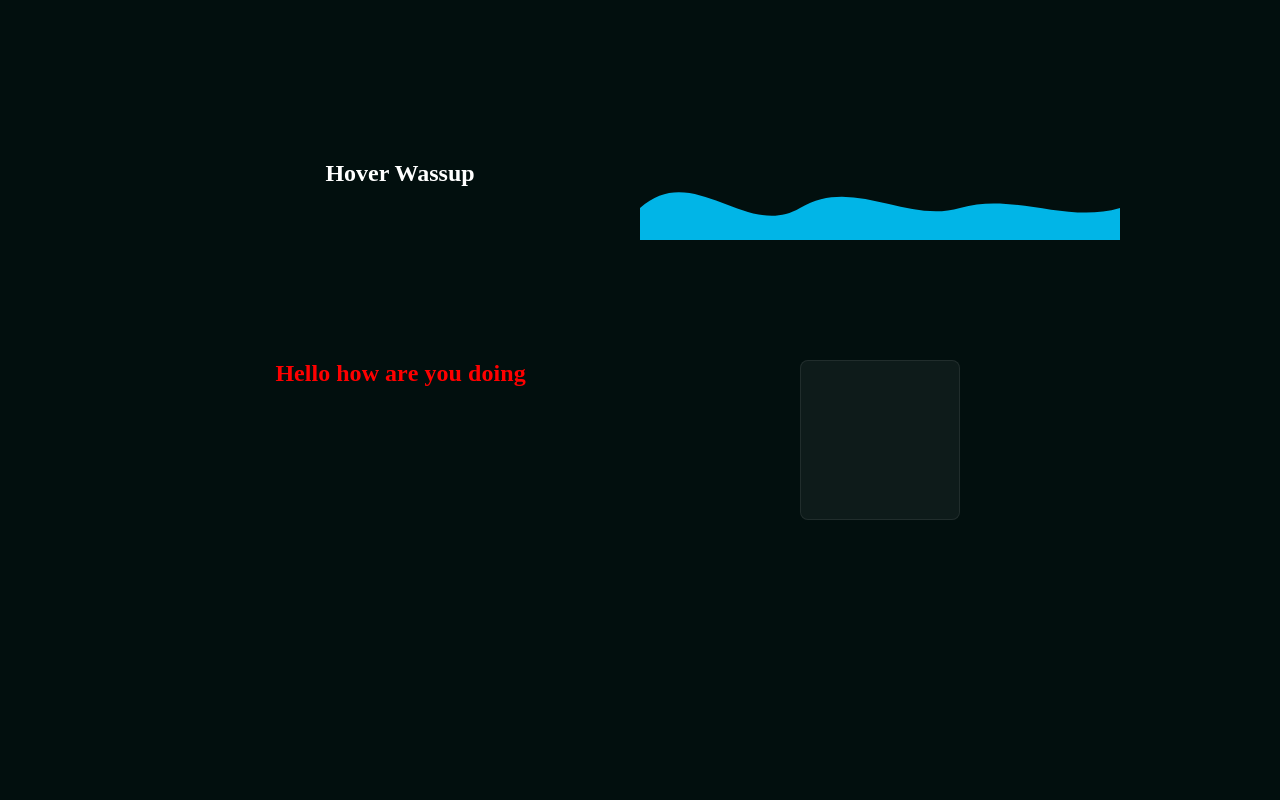
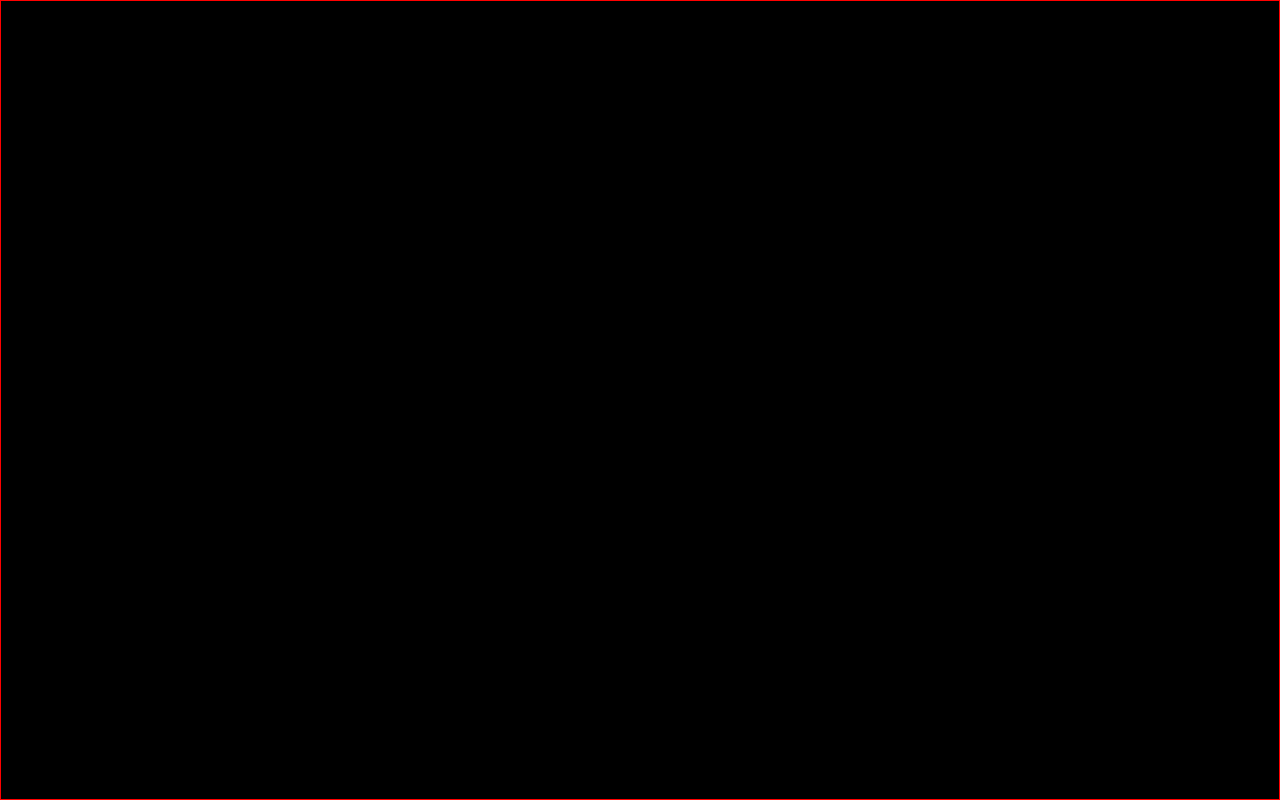
Before and after one commit to ElktrumElk/components, a React (Vite) app: page / in a window 1280 px wide. Built offline with nearby package versions, Linux system fonts and the light colour scheme.

Commit message:
Added the symantic Main component

```diff
--- a/src/App.tsx
+++ b/src/App.tsx
@@ -1,66 +1,19 @@
-import { Animation, Card, LetterAnimation, Page, SectionDivider, Text } from "./components";
-import GridView from "./lib/components/gridview/GridView";
-import Padding from "./lib/components/padding/Padding";
-import Hover from "./lib/components/pseudo/hover/Hover";
+import { Center, Container,   Page,   Text } from "./components";
+
 
 export default function App() {
   return (
     <Page
+    background="black"
       body={() => (
-        <Padding
-          padding="10rem"
-          child={() => (
-            <>
-              <GridView
-                child={() => (
-                  <>
-                    <Hover
-                      transition="transform .3s ease"
-                      style={{ color: "orange", transform: "scale(1.3)" }}
-                      child={() => (
-                        <Text text="Hover Wassup" type="h1" color="white" />
-                      )}
-                    />
-                    <SectionDivider animate variant="wave" direction="ltr"  duration={1000} flip fillColor="#02c8ff"/>
-
-                    <Animation
-                      isAutomatic
-                      duration={1000}
-                      iterations={Infinity}
-                      easing="linear"
-                      keyframes={[
-                        { transform: "translateY(20%)" },
-                        { transform: "translateY(0%)" },
-                        { transform: "translateY(20%)" },
-                      ]}
-                      style={{ width: "auto", height: "max-content" }}
-                      child={() => (
-                        <>
-                          <Hover
-                            style={{ color: "blue" }}
-                            transition="color 1s ease"
-                            child={() => (
-                              <LetterAnimation
-                                animation="glitch"
-                                textType="h1"
-                                text="Hello how are you doing"
-                                style={{ color: "red" }}
-                                iterations={Infinity}
-                                duration={3000}
-                              />
-                            )}
-                          />
-                        </>
-                      )}
-                    />
-                    <Card />
-                  </>
-                )}
-              />
-            </>
-          )}
-        />
-      )}
-    />
-  );
+        <>
+          <Container width="100%" height="100%" style={{border: '1px solid red'}} child={() => (
+            <Center child={() => (
+              <Text text="Welcome" type="h1"/>
+            )}/>
+          )}/>
+        </>
+  )}
+  />
+  )
 }
--- a/src/components.ts
+++ b/src/components.ts
@@ -40,6 +40,7 @@ export {default as Padding } from './lib/components/padding/Padding'
 export {default as GridView} from './lib/components/gridview/GridView'
 export {default as LetterAnimation} from './lib/components/letteranimation/LetterAnimation'
 export {default as Hover} from './lib/components/pseudo/hover/Hover'
+export {default as Main} from './lib/components/main/Main'
 // icon
 export { default as Icons } from "./lib/utility/icon";
 
--- /dev/null
+++ b/src/lib/components/main/Main.tsx
@@ -0,0 +1,28 @@
+import { useRef } from "react"
+import { _Main, type MainProp } from "./MainClass"
+
+
+const InitializeMain = () => {
+    const _main = useRef<_Main>(null)
+
+    if (!_main.current) {
+        _main.current = new _Main();
+    }
+    return {_main}
+}
+
+
+/**
+ * # Main
+ * Semantic main component
+ * @param child - Accept jsx elements type
+ * @param style - React.CSSProperties
+ * @param className - String
+ * @param key - React.key
+ *
+ */
+export default function Main ({...a}: MainProp): React.JSX.Element {
+    const {_main} = InitializeMain()
+    a?.onFunc?.(_main?.current as _Main)
+    return _main?.current?.build?.({...a}) as React.JSX.Element
+}
--- /dev/null
+++ b/src/lib/components/main/MainClass.tsx
@@ -0,0 +1,20 @@
+export interface MainProp {
+  child: React.JSX.ElementType;
+  style?: React.CSSProperties;
+  className?: string;
+  key?: React.Key
+  onFunc?: (self: _Main) => void;
+}
+
+/**
+ * Symantic
+ */
+export class _Main {
+  build? = ({ ...a }: MainProp): React.JSX.Element => {
+    return (
+      <main key={a.key} className={a.className} style={{width: '100%', height: '100%',...a.style}}>
+        <a.child />
+      </main>
+    );
+  };
+}
--- a/src/plugin.ts
+++ b/src/plugin.ts
@@ -8,7 +8,7 @@ const COMPONENTS = [
   'List', 'ListView', 'ListMenu',
   'BottomModal', 'SidePanel', 'Reabon',
   'Tab', 'TabView', 'Icon', 'IconNetwork', 'PageScrollView', 'Icons',
-  'Gap', 'Example', 'Padding', 'GridView', 'Hover'
+  'Gap', 'Example', 'Padding', 'GridView', 'Hover', 'Main'
 ];
 
 const HOOKS = [
@@ -20,12 +20,27 @@ const HOOKS = [
   'useCallback', 'useMemo', 'useMemoOnce', 'useStableCallback',
 ];
 
+// Robust checker that looks up both casing variants and validates existing imports safely
+function findUsed(source: string, names: string[], checkKebabCase = false): string[] {
+  const used: string[] = [];
 
-function findUsed(source: string, names: string[]): string[] {
-  const used: string[] = [];
   for (const name of names) {
-    const regex = new RegExp(`\\b${name}\\b`, 'g');
-    if (regex.test(source) && !source.includes(`import.*${name}`)) {
+    // 1. Create a bulletproof RegExp to detect if the item is already explicitly imported
+    const importRegex = new RegExp(`import\\s+.*?\\b${name}\\b.*?\\s+from`, 's');
+    if (importRegex.test(source)) continue; // Skip if already present in file
+
+    // 2. Scan for either PascalCase (Stack) or lowercase/kebab-case tag match (stack / side-panel)
+    const pascalRegex = new RegExp(`\\b${name}\\b`);
+    let isUsed = pascalRegex.test(source);
+
+    if (!isUsed && checkKebabCase) {
+      // Convert 'SidePanel' -> 'side-panel' or 'Stack' -> 'stack'
+      const kebabName = name.replace(/([a-z0-9])([A-Z])/g, '$1-$2').toLowerCase();
+      const kebabRegex = new RegExp(`\\b${kebabName}\\b`);
+      isUsed = kebabRegex.test(source);
+    }
+
+    if (isUsed) {
       used.push(name);
     }
   }
@@ -38,18 +53,21 @@ interface AutoImportOptions {
 }
 
 export function componentAutoImport(options: AutoImportOptions = {}): Plugin {
-  const compSource = options.componentsFrom ?? '@elk/components';
-  const hooksSource = options.hooksFrom ?? '@elk/components/hooks';
+  const compSource = options.componentsFrom ?? 'elk-components';
+  const hooksSource = options.hooksFrom ?? 'elk-components/hooks';
 
   return {
     name: 'component-auto-import',
-    enforce: 'pre',
+    enforce: 'pre', // Process source strings before Vite compiles JSX
     transform(code: string, id: string) {
+      // Intercept file extensions running JSX evaluations
       if (!id.endsWith('.tsx') && !id.endsWith('.jsx')) return null;
       if (id.includes('node_modules')) return null;
+      if (id.includes('/src/lib/') || id.includes('/src/icons/') || id.includes('/src/hooks/')) return null;
 
-      const usedComponents = findUsed(code, COMPONENTS);
-      const usedHooks = findUsed(code, HOOKS);
+      // Scan components passing 'true' to translate kebab-casing mutations automatically
+      const usedComponents = findUsed(code, COMPONENTS, true);
+      const usedHooks = findUsed(code, HOOKS, false);
 
       if (usedComponents.length === 0 && usedHooks.length === 0) return null;
 
@@ -64,7 +82,7 @@ export function componentAutoImport(options: AutoImportOptions = {}): Plugin {
 
       return {
         code: imports.join('\n') + '\n' + code,
-        map: null,
+        map: null, // Avoid breaking source maps in dev tools
       };
     },
   };
--- a/src/setup.ts
+++ b/src/setup.ts
@@ -44,7 +44,8 @@ declare global {
       transition: React.JSX.Element;
       "section-divider": React.JSX.Element;
       padding: React.JSX.Element;
-      gridView: React.JSX.Element
+      gridView: React.JSX.Element;
+      Main: React.JSX.Element
     }
   }
 }
--- a/vite.config.ts
+++ b/vite.config.ts
@@ -3,8 +3,24 @@ import { defineConfig } from 'vite'
 import react from '@vitejs/plugin-react'
 import { resolve } from 'path'
 
-export default defineConfig({
-  plugins: [react()],
+import { componentAutoImport } from './src/plugin.ts'
+
+export default defineConfig(({ command }) => ({
+  resolve: command === 'serve' ? {
+    alias: {
+      'elk-components': resolve(__dirname, 'src/components.ts'),
+      'elk-components/hooks': resolve(__dirname, 'src/hooks/index.ts'),
+    },
+  } : undefined,
+  plugins: [
+    // 2. Register your custom plugin BEFORE react() so it can inject
+    // the missing imports while the file is still raw JSX text.
+    componentAutoImport({
+      componentsFrom: 'elk-components',       // Fallbacks to match your module resolution
+      hooksFrom: 'elk-components/hooks'
+    }),
+    react()
+  ],
   test: {
     environment: 'jsdom',
     globals: true,
@@ -16,12 +32,19 @@ export default defineConfig({
         index: resolve(__dirname, 'src/components.ts'),
         hooks: resolve(__dirname, 'src/hooks/index.ts'),
         icons: resolve(__dirname, 'src/icons/index.ts'),
-        plugin: resolve(__dirname, 'src/plugin.ts'),
+        plugin: resolve(__dirname, 'src/plugin.ts'), // Bundles your plugin for users
       },
       formats: ['es'],
     },
     rollupOptions: {
-      external: ['react', 'react-dom', /^react\//],
+      // 3. Mark third-party dependencies as external so they aren't bundled inside your library
+      external: [
+        'react',
+        'react-dom',
+        /^react\//,
+        'elk-components', // Prevents the library from bundling itself recursively
+        'vite'            // Essential since your 'plugin.ts' file imports 'Plugin' from Vite
+      ],
       output: {
         globals: {
           react: 'React',
@@ -30,4 +53,4 @@ export default defineConfig({
       },
     },
   },
-})
+}))
```
Also changed, not shown: 1 other file (tests, documents, lock files or other folders).
